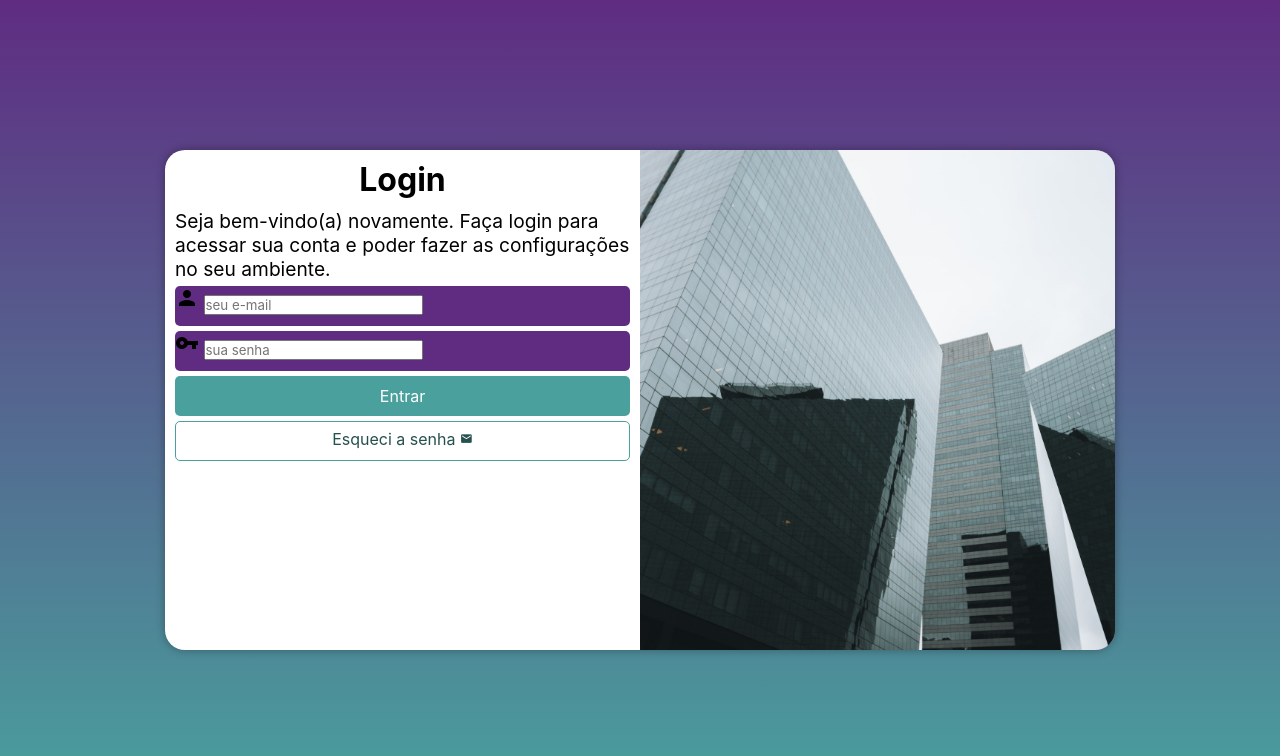
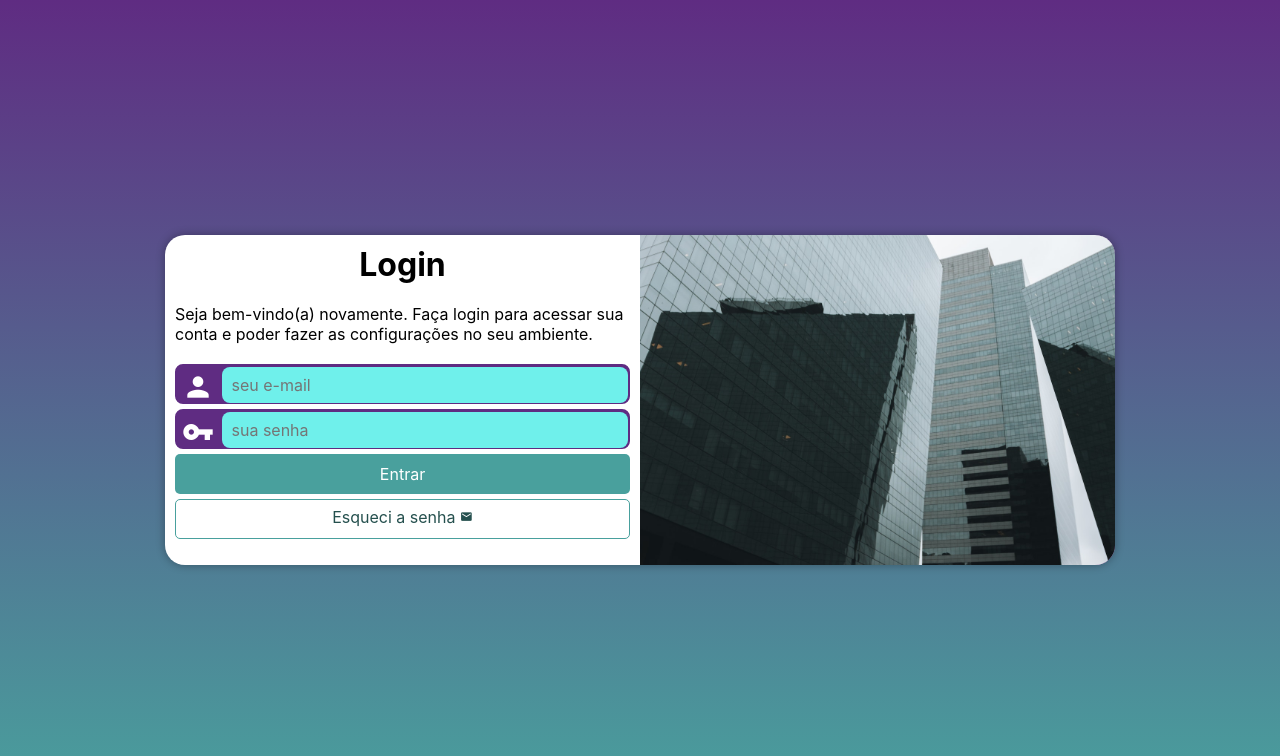
Before and after one commit to douglasbarbosz/projeto-login, a plain HTML site: page index.html in a window 1280 px wide. Drawn offline with Linux system fonts and the light colour scheme.

Commit message:
projeto finalizado

```diff
--- a/estilos/media-query.css
+++ b/estilos/media-query.css
@@ -12,6 +12,7 @@
 
     section#login {
         width: 90vw;
+        height: 280px;
     }
 
     section#login > div#imagem {
@@ -34,6 +35,7 @@
 
     section#login {
         width: 950px;
+        height: 330px;
     }
 
     section#login > div#imagem {
@@ -53,6 +55,7 @@
     }
 
     div#formulario > p {
-        font-size: 1.2em;
+        font-size: 1em;
+        margin: 20px 0px;
     }
 }
--- a/estilos/style.css
+++ b/estilos/style.css
@@ -34,11 +34,11 @@ section#login {
     position: absolute;
     top: 50%;
     left: 50%;
-    transform: translate(-50%, -50%);
     overflow: hidden;
     box-shadow: 0px 0px 10px rgba(0, 0, 0, 0.329);
     transition: width .2s, height .2s;
     transition-timing-function: ease;
+    transform: translate(-50%, -50%);
 }
 
 section#login > div#imagem {
@@ -67,12 +67,38 @@ form > div.campo {
     width: 100%;
     display: block;
     height: 40px;
-    border-radius: 5px;
+    border-radius: 8px;
+    border: 2px solid var(--cor_lilas);
     margin: 5px 0px;
 }
 
 form label {
     display: none;
+}
+
+div.campo {
+}
+
+div.campo > span {
+    color: white;
+    font-size: 2em;
+    width: 40px;
+    padding: 5px;
+}
+
+div.campo > input {
+    background-color: var(--cor-azul-claro);
+    font-size: 1em;
+    width: calc(100% - 44.5px);
+    height: 100%;
+    border: none;
+    border-radius: 8px;
+    padding: 10px;
+    transform: translateY(-12px);
+}
+
+div.campo > input:focus-within {
+    background-color: white;
 }
 
 form > input[type=submit] {
```
